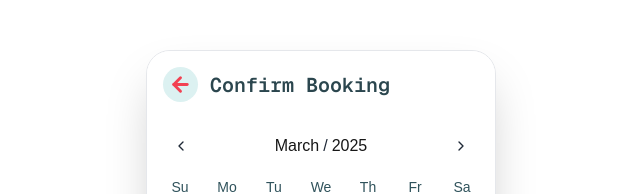
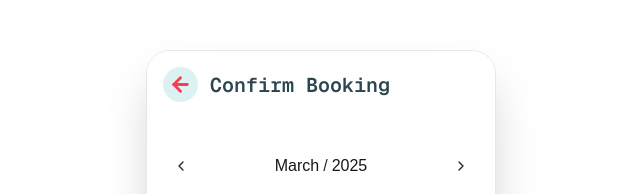
Before and after one commit to OluwaJudah/blissfulBirth, a Next.js app: page /book-appointment in a window 1280 px wide. Shown: the top 194 px of the page, without its empty margins (319-959 px from the left). Built offline with nearby package versions, Linux system fonts and the light colour scheme.

Commit message:
refactor: updated  the header for week's report and booking appointment

```diff
--- a/app/(protected)/appointments/[id]/layout.tsx
+++ b/app/(protected)/appointments/[id]/layout.tsx
@@ -9,9 +9,13 @@ export default function Layout({
   return (
     <div className="flex h-screen items-center">
       <main className="pb-8 md:rounded-3xl md:shadow-2xl bg-white h-full md:h-[700px] border md:border-gray-400/2 w-[400px] md:w-[350px] mx-auto overflow-scroll">
-        <Header />
-        <Tabs />
-        <div className="flex flex-col gap-[35px] mt-8 px-3">
+        <div style={{ zIndex: 999 }} className="sticky top-0">
+          <div className="bg-white pb-[20px]">
+            <Header />
+            <Tabs />
+          </div>
+        </div>
+        <div className="flex flex-col gap-[35px] mt-4 px-3">
           <div className="bg-turquoise-100 rounded-3xl h-full pb-8">
             {children}
           </div>
--- a/components/(protected)/appointments/[id]/Header.tsx
+++ b/components/(protected)/appointments/[id]/Header.tsx
@@ -1,5 +1,5 @@
 "use client";
-import { BackArrowButton, BackArrowUrlButton } from "@/components/Buttons";
+import { BackArrowUrlButton } from "@/components/Buttons";
 import { useParams, useSearchParams } from "next/navigation";
 
 const Header = () => {
--- a/components/(protected)/book-appointment/Header.tsx
+++ b/components/(protected)/book-appointment/Header.tsx
@@ -3,11 +3,17 @@ import Image from "next/image";
 
 const Header = ({ type, from }: { type: string; from: string }) => {
   return (
-    <div className="px-4 flex content-center justify-between py-4">
+    <div style={{ zIndex: 999 }} className="pb-[20px] sticky top-0">
+      <div className="px-4 flex content-center justify-between py-4 bg-white">
         {type === "book" ? (
           <div className="flex items-center gap-3">
             <div className="flex justify-center items-center bg-turquoise-200 w-[35px] h-[35px] rounded-full">
-            <Image src="/calendar.svg" height={22} width={22} alt="calendar" />
+              <Image
+                src="/calendar.svg"
+                height={22}
+                width={22}
+                alt="calendar"
+              />
             </div>
             <span className="font-mono font-semibold text-turquoise-900 text-xl">
               Book Appointment
@@ -26,6 +32,7 @@ const Header = ({ type, from }: { type: string; from: string }) => {
           </div>
         )}
       </div>
+    </div>
   );
 };
 
```
Lines whose indentation alone changed are shown as unchanged.
